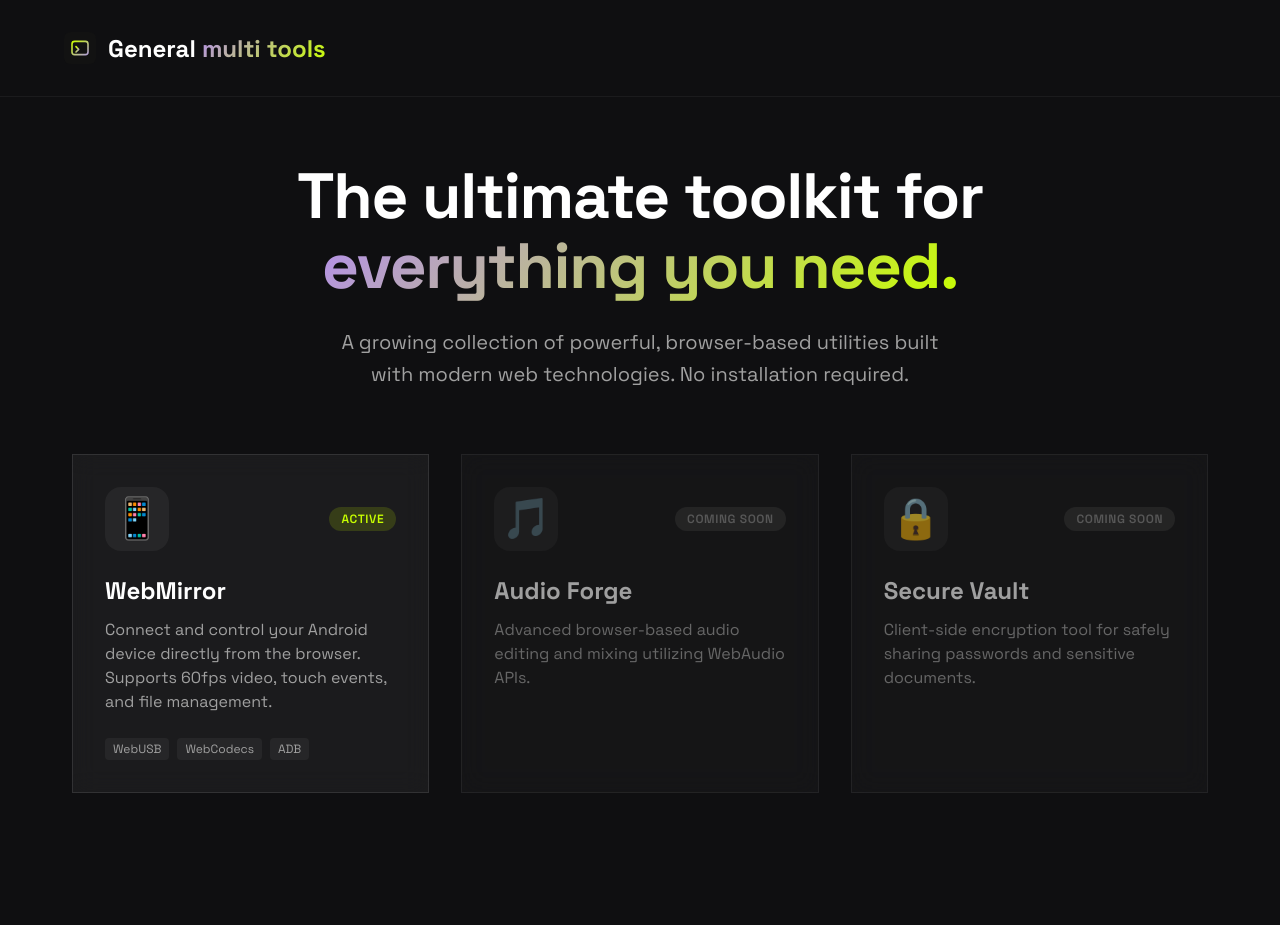
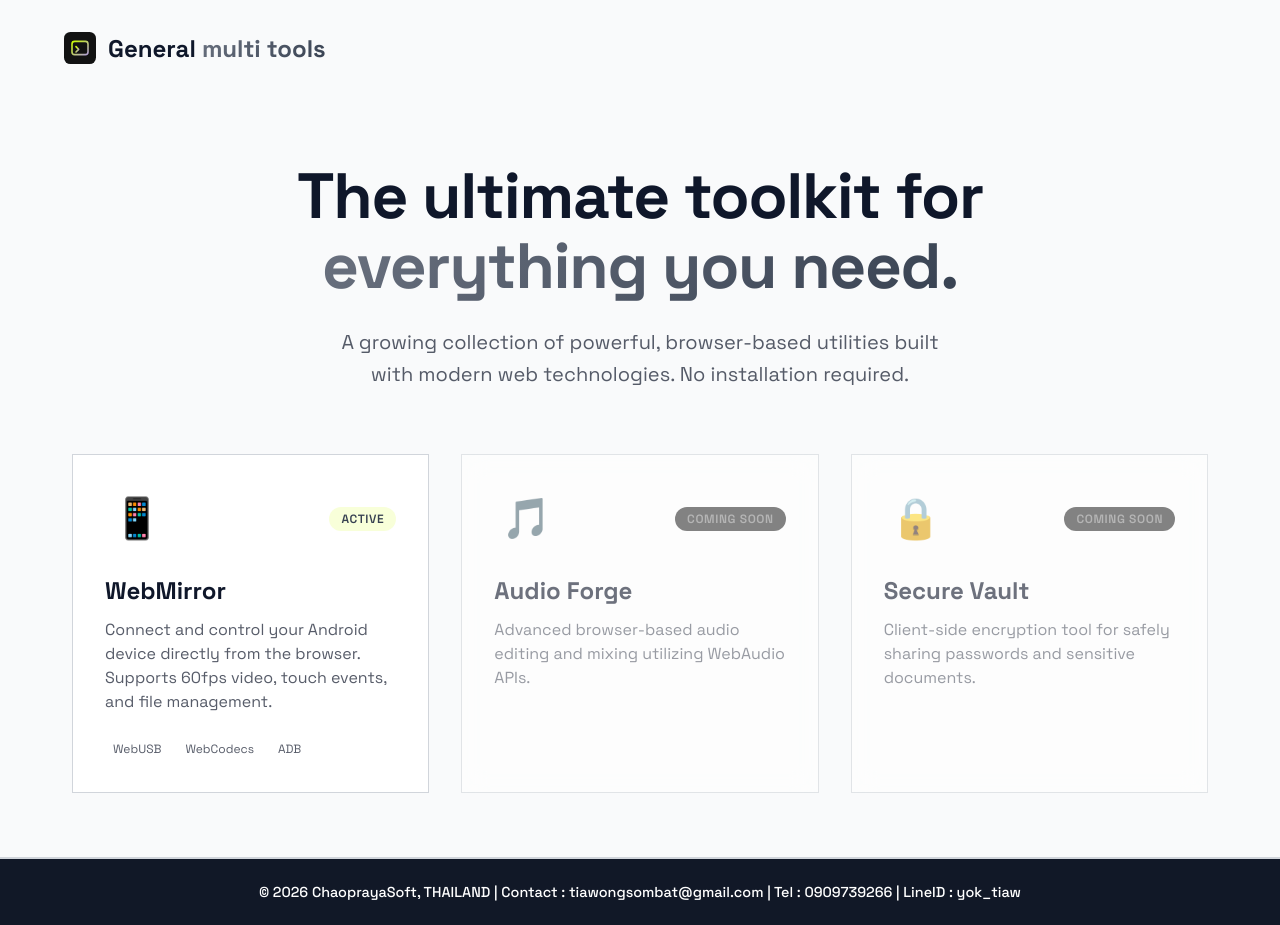
Before and after one commit to ChaoprayaSoft/GeneralMultiTools, a Next.js app: page / in a window 1280 px wide. Before the commit the page ends 857 px from the top, so only its background shows below. Built offline with nearby package versions, Linux system fonts and the light colour scheme.

Commit message:
Update layout with global footer and transition to light corporate color theme

```diff
--- a/src/app/globals.css
+++ b/src/app/globals.css
@@ -1,14 +1,16 @@
 :root {
-  --background: #0f0f11;
-  --surface: rgba(255, 255, 255, 0.05);
-  --surface-hover: rgba(255, 255, 255, 0.1);
-  --surface-border: rgba(255, 255, 255, 0.1);
-  --primary: #b48eed; /* Electric Lavender */
-  --primary-hover: #c4a6f2;
-  --secondary: #c8ff00; /* Acid Green */
-  --text-primary: #ffffff;
-  --text-secondary: #a0a0a0;
-  --error: #ff3366;
+  --background: #f9fafb;
+  --body: #f3f4f6;
+  --surface: #ffffff;
+  --surface-hover: #f3f4f6;
+  --surface-border: #d1d5db;
+  --primary: #6b7280; /* accent */
+  --primary-hover: #4b5563;
+  --secondary: #374151; /* navigation */
+  --text-primary: #0f172a;
+  --text-secondary: rgba(15, 23, 42, 0.7);
+  --footer: #111827;
+  --border: #d1d5db;
 
   --radius-lg: 24px;
   --radius-md: 12px;
--- a/src/app/layout.tsx
+++ b/src/app/layout.tsx
@@ -22,7 +22,20 @@ export default function RootLayout({
 }>) {
   return (
     <html lang="en" className={spaceGrotesk.variable}>
-      <body>{children}</body>
+      <body style={{ display: 'flex', flexDirection: 'column', minHeight: '100vh' }}>
+        <div style={{ flex: 1 }}>{children}</div>
+        <footer style={{
+          background: 'var(--footer)',
+          color: '#fff',
+          textAlign: 'center',
+          padding: '1.5rem',
+          fontSize: '0.9rem',
+          fontWeight: 500,
+          borderTop: '2px solid var(--border)'
+        }}>
+          © 2026 ChaoprayaSoft, THAILAND | Contact : tiawongsombat@gmail.com | Tel : 0909739266 | LineID : yok_tiaw
+        </footer>
+      </body>
     </html>
   );
 }
```
